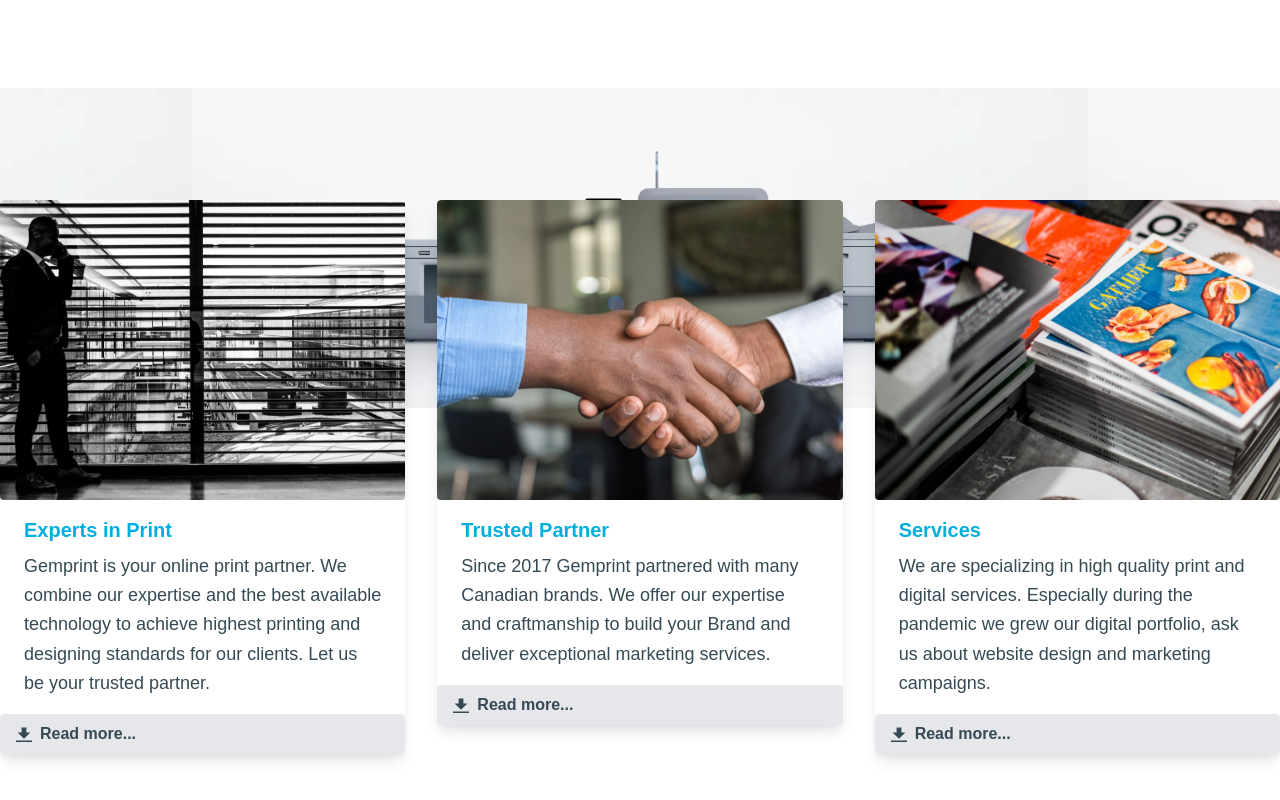
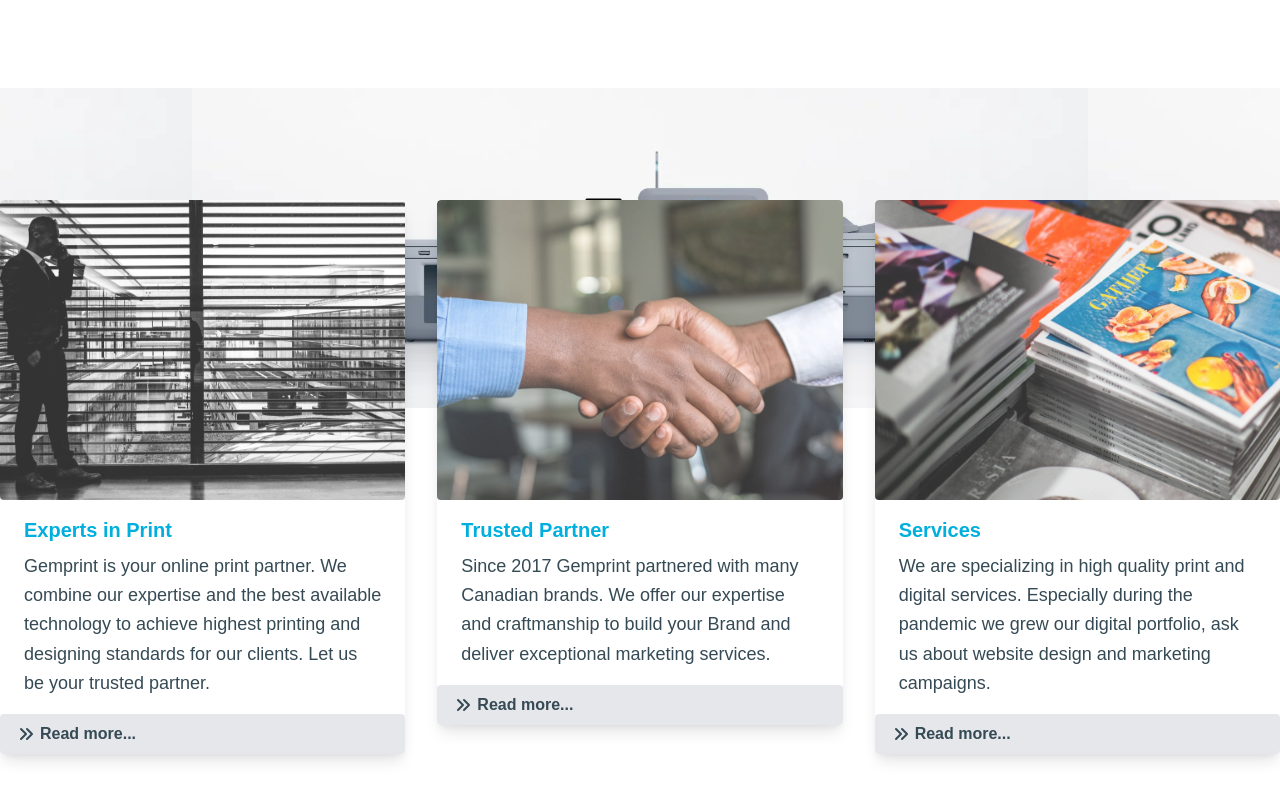
Before and after one commit to propbono/gemprint.ca, a Next.js app: page / in a window 1280 px wide. Shown: the part 1338-2138 px from the top of the page. Built offline with nearby package versions, Linux system fonts and the light colour scheme.

Commit message:
move styles to the object, change svg on button, add transition and scale on hover

```diff
--- a/components/ServiceCard.js
+++ b/components/ServiceCard.js
@@ -1,34 +1,48 @@
 import React from 'react';
 import Image from 'next/image';
 
+const styles = {
+  card: "relative flex flex-col w-full overflow-hidden transition duration-500 ease-linear bg-white rounded shadow-lg lg:w-1/3 group hover:scale-105",
+  img: "w-full transition duration-500 ease-in-out rounded shadow-md opacity-80 group-hover:opacity-100",
+  content: "h-full px-6 py-4",
+  title: "mb-2 text-xl font-bold text-primary",
+  text: "text-lg leading-relaxed text-secondary",
+  button: "inline-flex items-center w-full px-4 py-2 font-bold bg-gray-200 rounded text-secondary hover:bg-primary hover:text-gray-100"
+};
+
 export const ServiceCard = ({card}) => {
     return (
-      <div className="relative flex flex-col w-full overflow-hidden bg-white rounded shadow-lg lg:w-1/3">
+      <div className={styles.card}>
         <Image
-          className="w-full rounded shadow-md"
+          className={styles.img}
           src={card.img.path}
           alt={card.img.alt}
-
           placeholder="https://via.placeholder.com/300x250"
           objectFit="cover"
           width={300}
           height={300}
         />
-        <div className="h-full px-6 py-4">
-          <div className="mb-2 text-xl font-bold text-primary">
-            {card.title}
-          </div>
-          <p className="text-lg leading-relaxed text-secondary">
-            {card.content}
-          </p>
+        <div className={styles.content}>
+          <h2 className={styles.title}>{card.title}</h2>
+          <p className={styles.text}>{card.content}</p>
         </div>
-        <button className="inline-flex items-center w-full px-4 py-2 font-bold bg-gray-200 rounded text-secondary hover:bg-primary hover:text-gray-100">
+        <button className={styles.button}>
           <svg
-            className="w-4 h-4 mr-2 fill-current"
             xmlns="http://www.w3.org/2000/svg"
+            className="w-5 h-5 mr-1"
             viewBox="0 0 20 20"
+            fill="currentColor"
           >
-            <path d="M13 8V2H7v6H2l8 8 8-8h-5zM0 18h20v2H0v-2z" />
+            <path
+              fillRule="evenodd"
+              d="M10.293 15.707a1 1 0 010-1.414L14.586 10l-4.293-4.293a1 1 0 111.414-1.414l5 5a1 1 0 010 1.414l-5 5a1 1 0 01-1.414 0z"
+              clipRule="evenodd"
+            />
+            <path
+              fillRule="evenodd"
+              d="M4.293 15.707a1 1 0 010-1.414L8.586 10 4.293 5.707a1 1 0 011.414-1.414l5 5a1 1 0 010 1.414l-5 5a1 1 0 01-1.414 0z"
+              clipRule="evenodd"
+            />
           </svg>
           <span>Read more...</span>
         </button>
```
